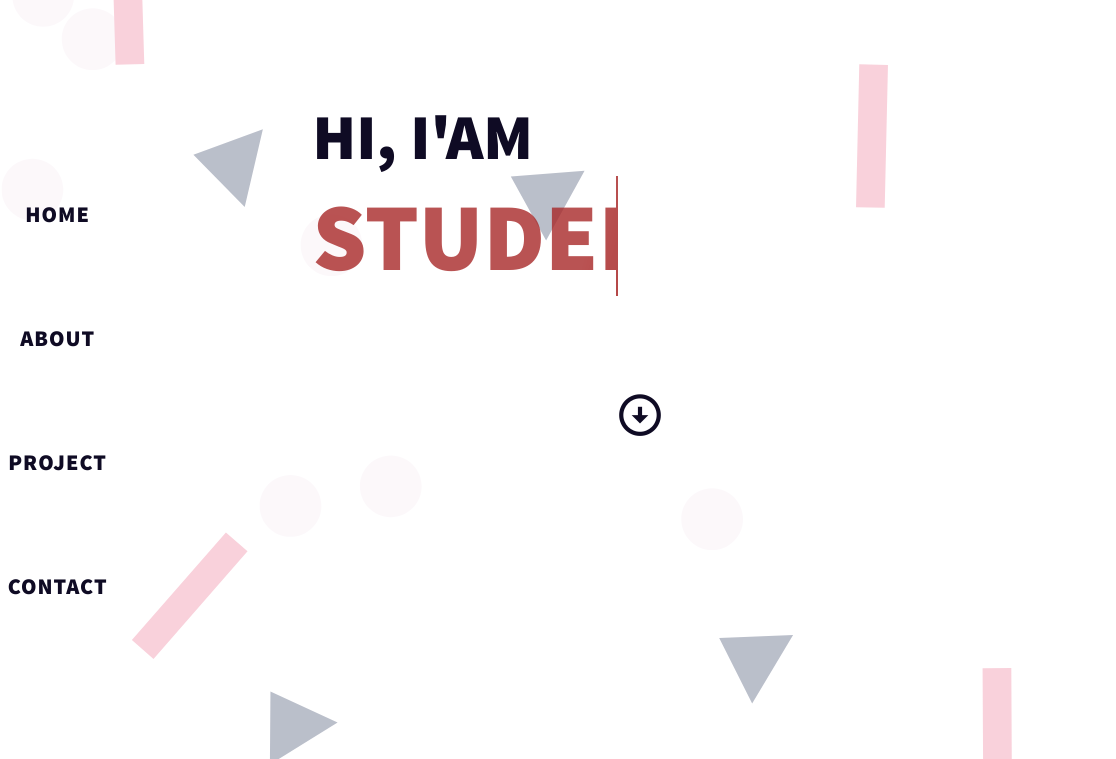
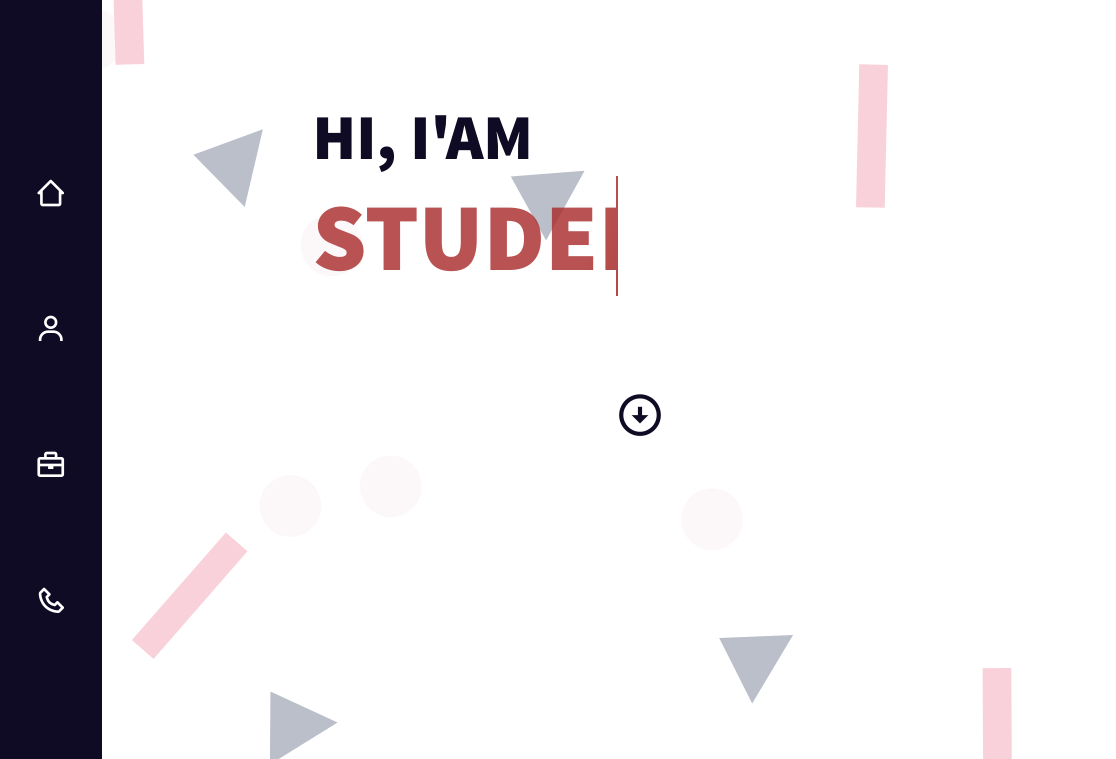
Before and after one commit to anggawidiana/Portfolio-Angga, a plain HTML site: page index.html in a window 1280 px wide. Shown: the top 759 px of the page, 0-1116 px from the left. Drawn offline with nearby package versions, Linux system fonts and the light colour scheme.

Commit message:
navbar ke left 0.2

```diff
--- a/css/style.css
+++ b/css/style.css
@@ -62,30 +62,46 @@ body {
   transition: 0.3s ease;
 }
 
+.navbar .navbar-nav a .nav-icon {
+  opacity: 0;
+}
+
 .navbar .navbar-nav a:hover {
   color: var(--auburn);
 }
 
 .navbar.left {
-  width: auto;
+  width: 8%;
   height: 100%;
   top: 0;
-  left: 2%;
+  left: 0;
   right: auto;
   flex-direction: column;
   align-items: center;
   padding: 2rem;
   position: fixed;
   transition: 1s ease-in-out;
+  background-color: var(--dark-purple);
 }
 
-.navbar.left ul {
+.navbar.left .navbar-nav {
   flex-direction: column;
   position: absolute;
+  width: 20rem;
 }
 
-.navbar.left ul li {
+.navbar.left .navbar-nav li {
   margin: 1rem 0;
+}
+
+.navbar.left .navbar-nav li a .icon-nav {
+  display: none;
+}
+
+.navbar.left .navbar-nav li a .nav-icon {
+  opacity: 1;
+  font-size: 2rem;
+  color: var(--white);
 }
 
 .icon-wrapper {
@@ -147,6 +163,10 @@ body {
 
 .navbar.right .navbar-nav li {
   margin: 1rem 0;
+}
+
+.navbar.right .navbar-nav li a {
+  width: 8rem;
 }
 /* Navbar End */
 
--- a/index.html
+++ b/index.html
@@ -23,28 +23,13 @@
       crossorigin
     />
     <link
-      href="https://fonts.googleapis.com/css2?family=Alegreya+Sans+SC:ital,wght@0,100;0,300;0,400;0,500;0,700;0,800;0,900;1,100;1,300;1,400;1,500;1,700;1,800;1,900&family=Titillium+Web:ital,wght@0,200;0,300;0,400;0,600;0,700;0,900;1,200;1,300;1,400;1,600;1,700&display=swap"
+      href="https://fonts.googleapis.com/css2?family=Alegreya+Sans+SC:ital,wght@0,100;0,300;0,400;0,500;0,700;0,800;0,900;1,100;1,300;1,400;1,500;1,700&family=Titillium+Web:ital,wght@0,200;0,300;0,400;0,600;0,700;0,900;1,200;1,300;1,400;1,600;1,700&display=swap"
       rel="stylesheet"
     />
-    <link
-      rel="preconnect"
-      href="https://fonts.googleapis.com"
-    />
-    <link
-      rel="preconnect"
-      href="https://fonts.gstatic.com"
-      crossorigin
-    />
-    <link
-      href="https://fonts.googleapis.com/css2?family=Roboto:ital,wght@0,100;0,300;0,400;0,500;0,700;0,900;1,100;1,300;1,400;1,500;1,700&display=swap"
-      rel="stylesheet"
-    />
-
     <link
       href="https://unpkg.com/boxicons@2.1.4/css/boxicons.min.css"
       rel="stylesheet"
     />
-
     <script
       src="https://kit.fontawesome.com/9cb8770492.js"
       crossorigin="anonymous"
@@ -91,37 +76,48 @@
           </svg>
         </span>
       </label>
-      <ul class="navbar-nav">
+      <ul
+        class="navbar-nav"
+        id="navbar-th"
+      >
         <li>
           <a
             href="#"
+            data-id="home"
             class="text1"
           >
-            Home
+            <span class="icon-nav">Home</span>
+            <span class="nav-icon"><i class="bx bx-home-alt-2"></i></span>
           </a>
         </li>
         <li>
           <a
             href="#about-me"
+            data-id="about"
             class="text2"
           >
-            About
+            <span class="icon-nav">About</span>
+            <span class="nav-icon"><i class="bx bx-user"></i></span>
           </a>
         </li>
         <li>
           <a
-            href="#"
+            href="#project"
+            data-id="project"
             class="text3"
           >
-            Project
+            <span class="icon-nav">Project</span>
+            <span class="nav-icon"><i class="bx bx-briefcase"></i></span>
           </a>
         </li>
         <li>
           <a
-            href="#"
+            href="#contact"
+            data-id="contact"
             class="text4"
           >
-            Contact
+            <span class="icon-nav">Contact</span>
+            <span class="nav-icon"><i class="bx bx-phone"></i></span>
           </a>
         </li>
       </ul>
@@ -169,6 +165,7 @@
         </a>
       </section>
       <!-- Konten1 End -->
+
       <!-- Konten2 Start -->
       <section
         id="about-me"
--- a/js/scripts.js
+++ b/js/scripts.js
@@ -16,13 +16,30 @@ window.addEventListener("scroll", () => {
   const navbar = document.getElementById("navbar-sec");
   const aboutSection = document.getElementById("about-me");
 
-  const aboutSectionTop = aboutSection.offsetTop;
-  const scrollPosition = window.scrollY + window.innerHeight / 2;
+  // Check if the window width is 768px or above
+  if (window.innerWidth >= 768) {
+    const aboutSectionTop = aboutSection.offsetTop;
+    const scrollPosition = window.scrollY + window.innerHeight / 2;
 
-  if (scrollPosition >= aboutSectionTop) {
-    navbar.classList.add("left");
+    if (scrollPosition >= aboutSectionTop) {
+      navbar.classList.add("left");
+    } else {
+      navbar.classList.remove("left");
+    }
   } else {
+    // Ensure the class is removed if the window width is below 768px
     navbar.classList.remove("left");
   }
 });
+
+// Handle window resize events to ensure the class is updated appropriately
+window.addEventListener("resize", () => {
+  const navbar = document.getElementById("navbar-sec");
+
+  // If the window width is below 768px, remove the "left" class
+  if (window.innerWidth < 768) {
+    navbar.classList.remove("left");
+  }
+});
+
 // navbar right end
```
